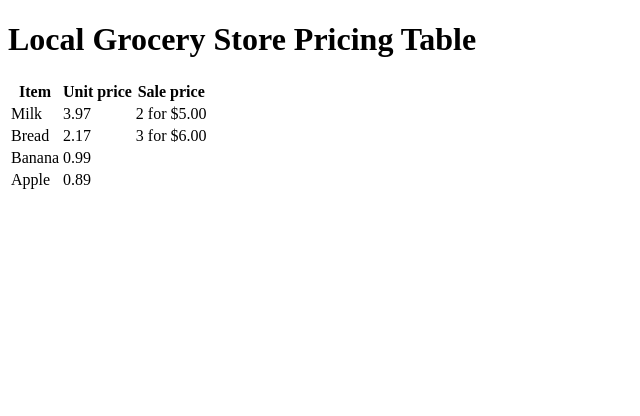
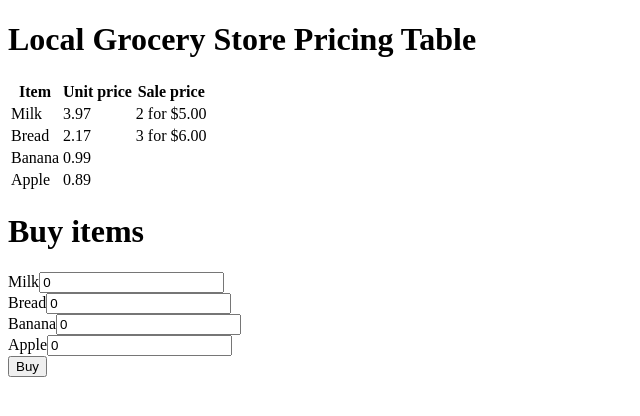
Before and after one commit to davidtissera/grocery_store_calculator, a React (Create React App) app: page / in a window 1280 px wide. Shown: the top 416 px of the page, without its empty margins (0-640 px from the left). Built offline with nearby package versions, Linux system fonts and the light colour scheme.

Commit message:
Implementing 'ShoppingCart' component

```diff
--- a/src/App.tsx
+++ b/src/App.tsx
@@ -1,5 +1,11 @@
 import WeekGroceryPricesTable from "WeekGroceryPricesTable";
+import BuyItems from "./pages/BuyItems";
 
 export default function App() {
-  return <WeekGroceryPricesTable />;
+  return (
+    <>
+      <WeekGroceryPricesTable />
+      <BuyItems />
+    </>
+  );
 }
--- a/src/pages/BuyItems/components/ShoppingCart.tsx
+++ b/src/pages/BuyItems/components/ShoppingCart.tsx
@@ -1,5 +1,49 @@
-export interface IShoppingCart {}
+import React from "react";
+import { IProduct } from "shared/mocks";
 
-export default function ShoppingCart() {
-  return <></>;
+export interface IShoppingCart {
+  productsToBuy: IProduct[];
+  handleSubmitValues: (formValues: Record<string, string>) => void;
 }
+
+export default function ShoppingCart(props: IShoppingCart) {
+  const { productsToBuy, handleSubmitValues } = props;
+
+  const handleSubmit: React.FormEventHandler<HTMLFormElement> = (event) => {
+    const elements = ((event as unknown) as any).target.elements;
+    event.preventDefault();
+
+    const formValues = Object.assign(
+      {},
+      ...productsToBuy.map((product) => {
+        return {
+          [product.name]: +elements[product.name].value
+        };
+      })
+    );
+
+    handleSubmitValues(formValues);
+  };
+
+  return (
+    <form name="shopping-cart-form" onSubmit={handleSubmit}>
+      {productsToBuy.map((product) => {
+        return (
+          <div key={product.name}>
+            <label htmlFor={product.name}>{product.name}</label>
+            <input
+              id={product.name}
+              name={product.name}
+              defaultValue={0}
+              type="number"
+              min={0}
+            />
+          </div>
+        );
+      })}
+      <button role="button" type="submit">
+        Buy
+      </button>
+    </form>
+  );
+}
--- a/src/pages/BuyItems/index.tsx
+++ b/src/pages/BuyItems/index.tsx
@@ -0,0 +1,18 @@
+import ShoppingCart from "./components/ShoppingCart";
+import { products } from "shared/mocks";
+
+export default function BuyItemsView() {
+  const handleSubmitValues = (formValues: any) => {
+    console.log(formValues);
+  };
+
+  return (
+    <>
+      <h1>Buy items</h1>
+      <ShoppingCart
+        productsToBuy={products}
+        handleSubmitValues={handleSubmitValues}
+      />
+    </>
+  );
+}
```
Also changed, not shown: 1 other file (tests, documents, lock files or other folders).
